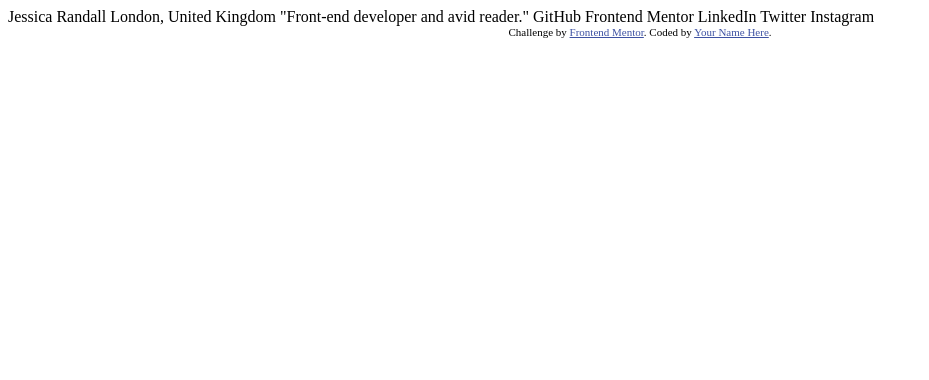
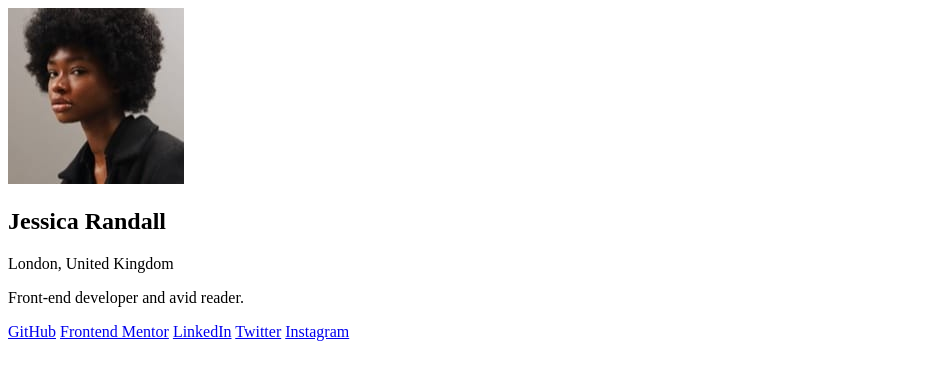
Before and after one commit to spalqui/social-links-profile, a plain HTML site: page index.html in a window 1280 px wide. Shown: the whole page, without its empty margins (0-929 px from the left). Drawn offline with Linux system fonts and the light colour scheme.

Commit message:
intial html structure

```diff
--- a/index.html
+++ b/index.html
@@ -1,34 +1,33 @@
 <!DOCTYPE html>
 <html lang="en">
+
 <head>
-  <meta charset="UTF-8">
-  <meta name="viewport" content="width=device-width, initial-scale=1.0"> <!-- displays site properly based on user's device -->
+	<meta charset="UTF-8">
+	<meta name="viewport" content="width=device-width, initial-scale=1.0">
+	<!-- displays site properly based on user's device -->
 
-  <link rel="icon" type="image/png" sizes="32x32" href="./assets/images/favicon-32x32.png">
+	<link rel="icon" type="image/png" sizes="32x32" href="./assets/images/favicon-32x32.png">
 
-  <title>Frontend Mentor | Social links profile</title>
+	<title>Frontend Mentor | Social links profile</title>
+</head>
 
-  <!-- Feel free to remove these styles or customise in your own stylesheet 👍 -->
-  <style>
-    .attribution { font-size: 11px; text-align: center; }
-    .attribution a { color: hsl(228, 45%, 44%); }
-  </style>
-</head>
 <body>
+	<main>
+		<section class="profile">
+			<img class="profile__image" src="assets/images/avatar-jessica.jpeg" alt="Jessica Randall">
+			<h1 class="profile__name">Jessica Randall</h1>
+			<p class="profile__location">London, United Kingdom</p>
+			<p class="profile__bio">Front-end developer and avid reader.</p>
 
-  Jessica Randall
-  London, United Kingdom
-  "Front-end developer and avid reader."
+			<div class="profile__links-container">
+				<a href="#" class="profile__link">GitHub</a>
+				<a href="#" class="profile__link">Frontend Mentor</a>
+				<a href="#" class="profile__link">LinkedIn</a>
+				<a href="#" class="profile__link">Twitter</a>
+				<a href="#" class="profile__link">Instagram</a>
+			</div>
+		</section>
+	</main>
+</body>
 
-  GitHub
-  Frontend Mentor
-  LinkedIn
-  Twitter
-  Instagram
-
-  <div class="attribution">
-    Challenge by <a href="https://www.frontendmentor.io?ref=challenge" target="_blank">Frontend Mentor</a>.
-    Coded by <a href="#">Your Name Here</a>.
-  </div>
-</body>
 </html>
```
